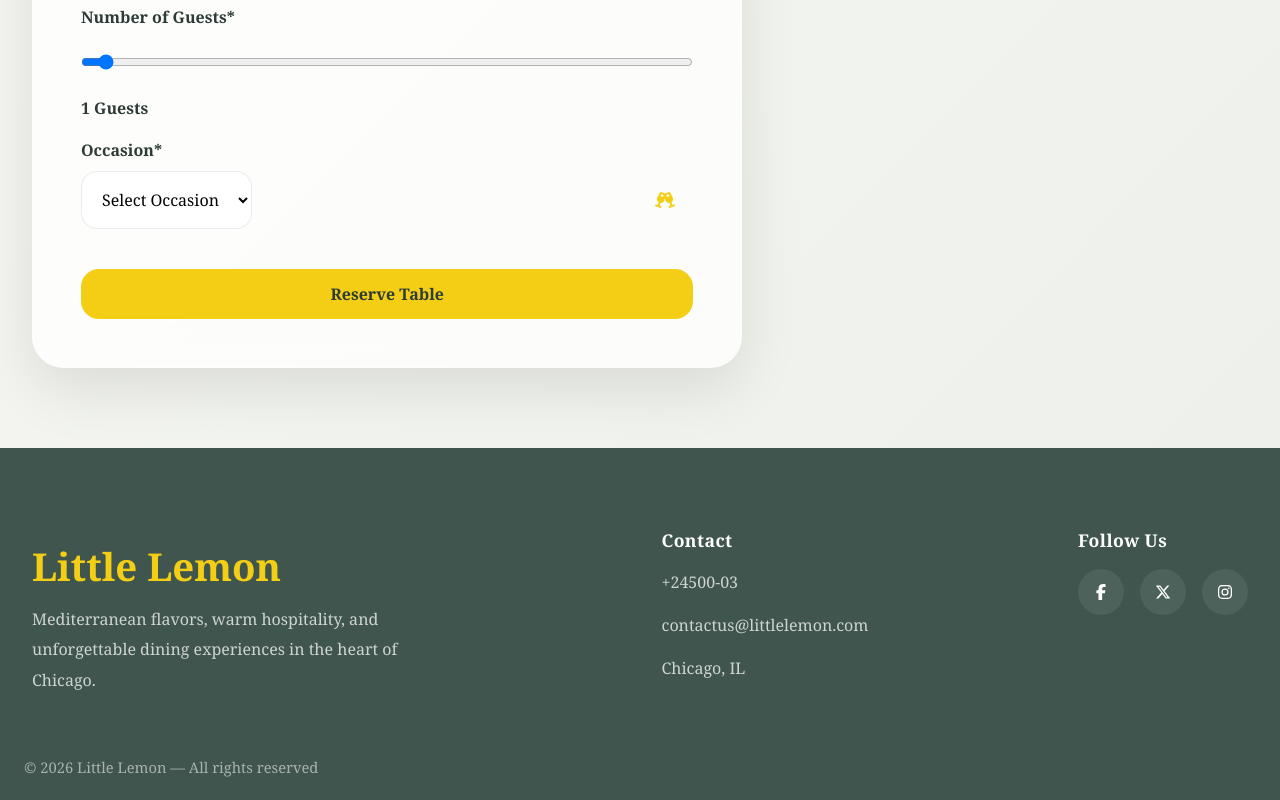
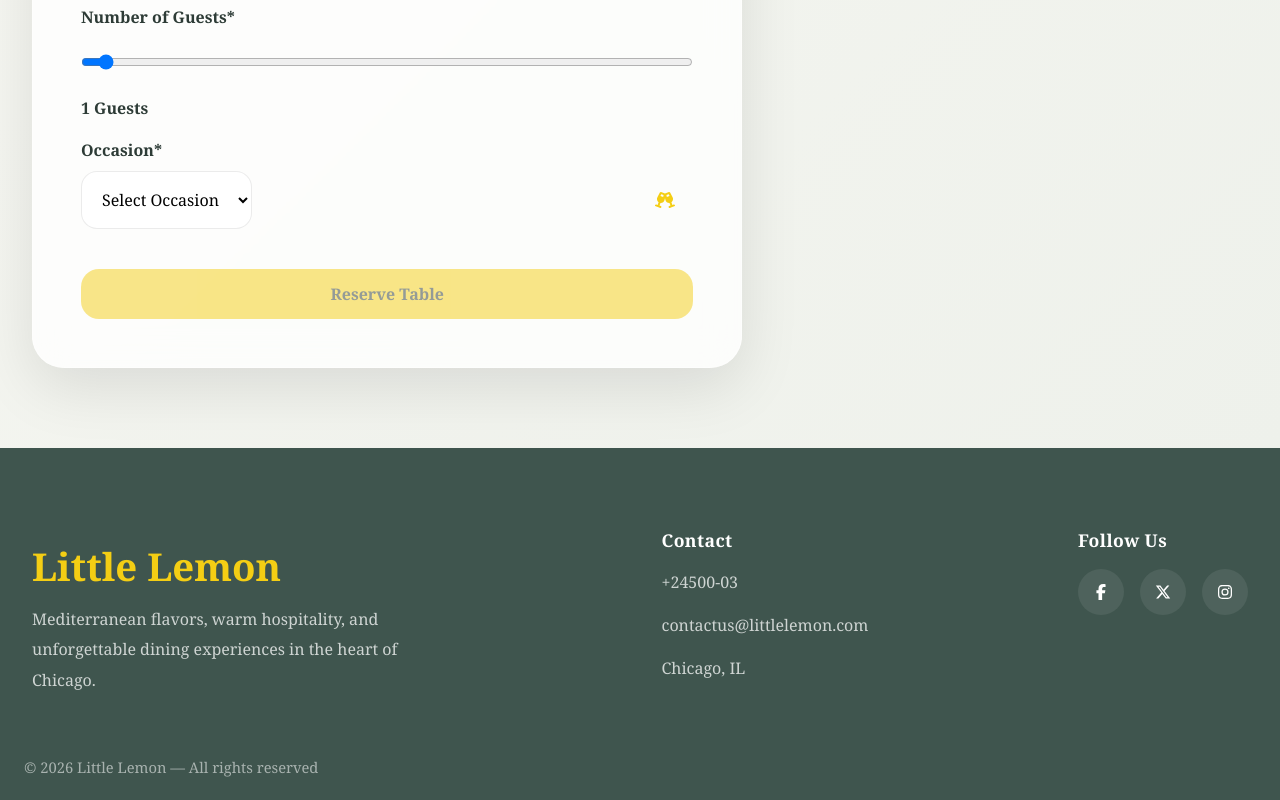
Before and after one commit to matkomilovic666/little-lemon-capstone, a React (Create React App) app: page /reservations in a window 1280 px wide. Shown: the part 776-1576 px from the top of the page. Built offline with nearby package versions, Linux system fonts and the light colour scheme; a web font is replaced by a local one.

Commit message:
Improve form validation in BookingForm

```diff
--- a/src/App.css
+++ b/src/App.css
@@ -962,3 +962,8 @@ body, #root {
 .reservation-confirmed h1 {
   margin-bottom: 1rem;
 }
+
+.formButton:disabled {
+  opacity: 0.5;
+  cursor: not-allowed;
+}
--- a/src/components/BookingForm.js
+++ b/src/components/BookingForm.js
@@ -23,10 +23,17 @@ const BookingForm = ({ availableTimes, dispatch, submitForm }) => {
     if (!firstName.trim()) {
       newErrors.firstName = 'First Name is required';
       valid = false;
+    } else if (firstName.trim().length < 2) {
+      newErrors.firstName = 'First name must contain at least 2 characters';
+      valid = false;
     }
 
     if (!lastName.trim()) {
       newErrors.lastName = 'Last Name is required';
+      valid = false;
+    } else if (lastName.trim().length < 2) {
+      newErrors.lastName =
+        'Last name must contain at least 2 characters';
       valid = false;
     }
 
@@ -50,6 +57,11 @@ const BookingForm = ({ availableTimes, dispatch, submitForm }) => {
 
     if (!selectedTime) {
       newErrors.time = 'Please select a time';
+      valid = false;
+    }
+
+    if (numGuests < 1 || numGuests > 10) {
+      newErrors.numGuests = 'Guests must be between 1 and 10';
       valid = false;
     }
 
@@ -99,6 +111,18 @@ const BookingForm = ({ availableTimes, dispatch, submitForm }) => {
     resetForm();
   };
 
+  const today = new Date().toISOString().split('T')[0];
+
+  const isFormValid =
+  firstName.trim().length >= 2 &&
+  lastName.trim().length >= 2 &&
+  emailRegex.test(email) &&
+  occasion.trim() !== '' &&
+  selectedDate !== '' &&
+  selectedTime !== '' &&
+  numGuests >= 1 &&
+  numGuests <= 10;
+
   return (
     <div className="reservation-form-wrapper">
       <h2>Reserve a Table</h2>
@@ -107,7 +131,7 @@ const BookingForm = ({ availableTimes, dispatch, submitForm }) => {
       </p>
 
       <div className="reservation-form-container">
-        <form onSubmit={handleSubmit} noValidate>
+        <form onSubmit={handleSubmit}>
           <div className="form-group">
             <label htmlFor="firstName">First Name*</label>
             <input
@@ -115,6 +139,9 @@ const BookingForm = ({ availableTimes, dispatch, submitForm }) => {
               id="firstName"
               value={firstName}
               onChange={(e) => setFirstName(e.target.value)}
+              required
+              minLength={2}
+              maxLength={50}
             />
             {errors.firstName && <span className="error">{errors.firstName}</span>}
           </div>
@@ -126,6 +153,9 @@ const BookingForm = ({ availableTimes, dispatch, submitForm }) => {
               id="lastName"
               value={lastName}
               onChange={(e) => setLastName(e.target.value)}
+              required
+              minLength={2}
+              maxLength={50}
             />
             {errors.lastName && <span className="error">{errors.lastName}</span>}
           </div>
@@ -137,6 +167,8 @@ const BookingForm = ({ availableTimes, dispatch, submitForm }) => {
               id="email"
               value={email}
               onChange={handleEmailChange}
+              maxLength={100}
+              required
             />
             {emailError && <span className="error">{emailError}</span>}
             {errors.email && <span className="error">{errors.email}</span>}
@@ -148,6 +180,8 @@ const BookingForm = ({ availableTimes, dispatch, submitForm }) => {
               type="date"
               id="date"
               value={selectedDate}
+              min={today}
+              required
               onChange={(e) => {
                 setSelectedDate(e.target.value);
                 dispatch({
@@ -165,6 +199,7 @@ const BookingForm = ({ availableTimes, dispatch, submitForm }) => {
               id="select-time"
               value={selectedTime}
               onChange={(e) => setSelectedTime(e.target.value)}
+              required
             >
               <option value="">Select Time</option>
               {availableTimes.map((time) => (
@@ -186,8 +221,10 @@ const BookingForm = ({ availableTimes, dispatch, submitForm }) => {
               max="10"
               value={numGuests}
               onChange={(e) => setNumGuests(parseInt(e.target.value, 10))}
+              required
             />
             <span className="range-value">{numGuests} Guests</span>
+            {errors.numGuests && <span className="error">{errors.numGuests}</span>}
           </div>
 
           <div className="form-group full-width">
@@ -198,6 +235,7 @@ const BookingForm = ({ availableTimes, dispatch, submitForm }) => {
                 id="occasion"
                 value={occasion}
                 onChange={(e) => setOccasion(e.target.value)}
+                required
               >
                 <option value="">Select Occasion</option>
                 <option value="casual">Casual Dinner</option>
@@ -210,7 +248,13 @@ const BookingForm = ({ availableTimes, dispatch, submitForm }) => {
             {errors.occasion && <span className="error">{errors.occasion}</span>}
           </div>
 
-          <button className="formButton" type="submit">
+          <button
+            className={`formButton ${
+              !isFormValid ? 'disabled' : ''
+            }`}
+            type="submit"
+            disabled={!isFormValid}
+          >
             Reserve Table
           </button>
         </form>
```
